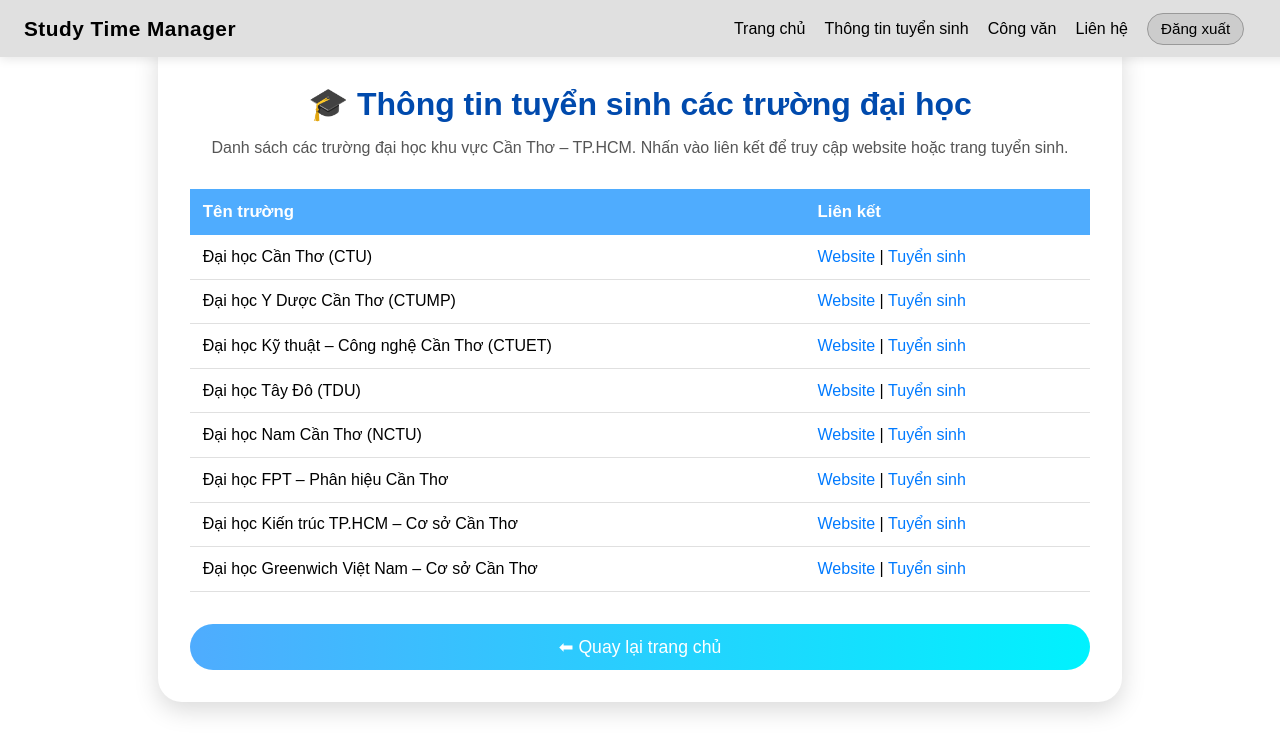
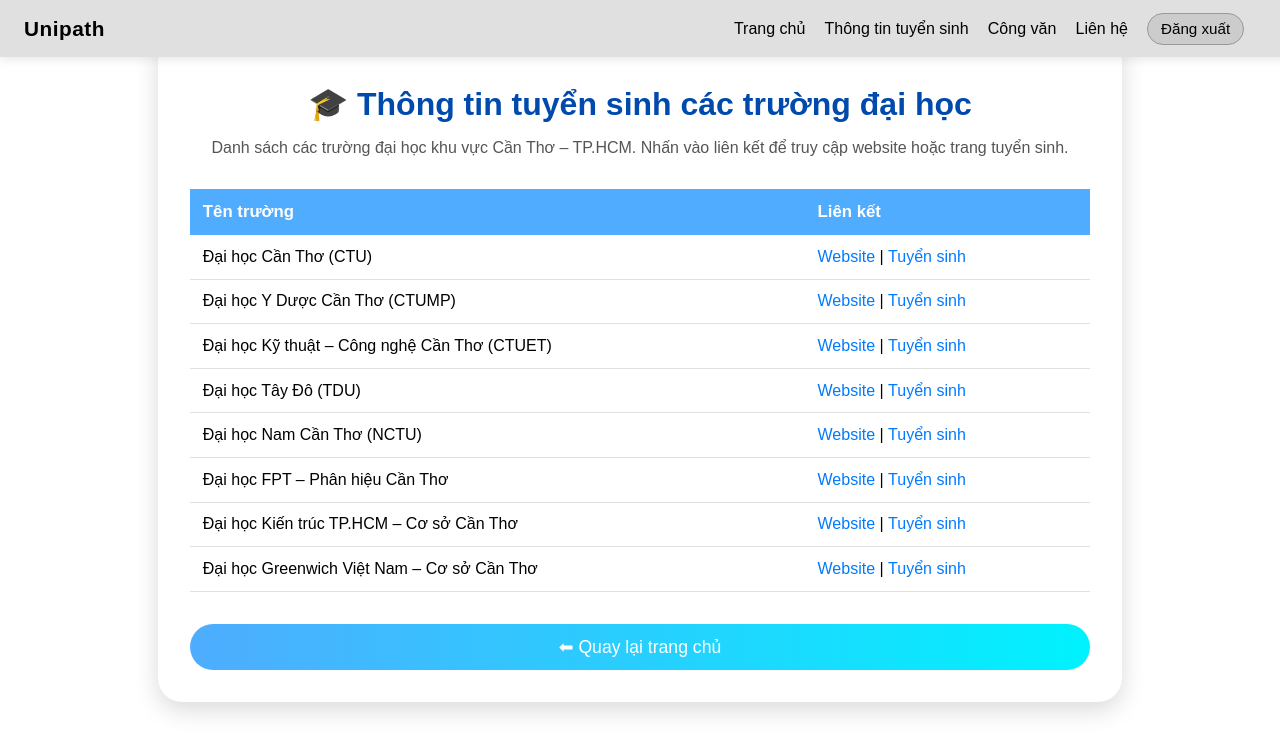
Before and after one commit to taithan100308-beep/unipath, a plain HTML site: page universities.html in a window 1280 px wide. Drawn offline with Linux system fonts and the light colour scheme.

Commit message:
Update universities.html

```diff
--- a/universities.html
+++ b/universities.html
@@ -10,7 +10,7 @@
 <body class="uni-body">
     <nav class="navbar">
   <div class="nav-left">
-    <h2 class="nav-logo">Study Time Manager</h2>
+    <h2 class="nav-logo">Unipath</h2>
   </div>
   <div class="nav-right">
     <a href="homepage.html">Trang chủ</a>
@@ -95,4 +95,5 @@
     <button class="back-btn" onclick="window.location.href='homepage.html'">⬅ Quay lại trang chủ</button>
   </div>
 </body>
+
 </html>
```
